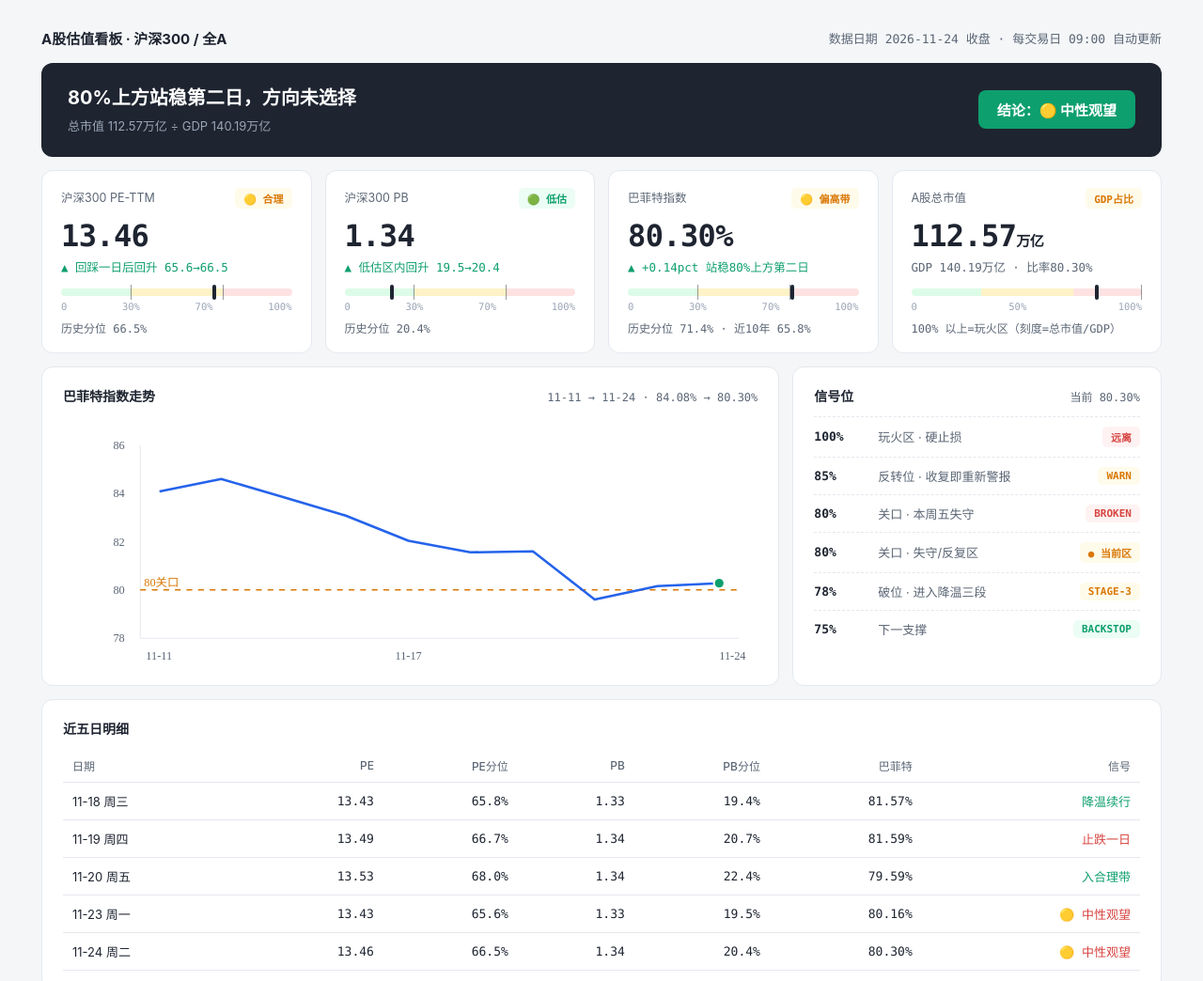
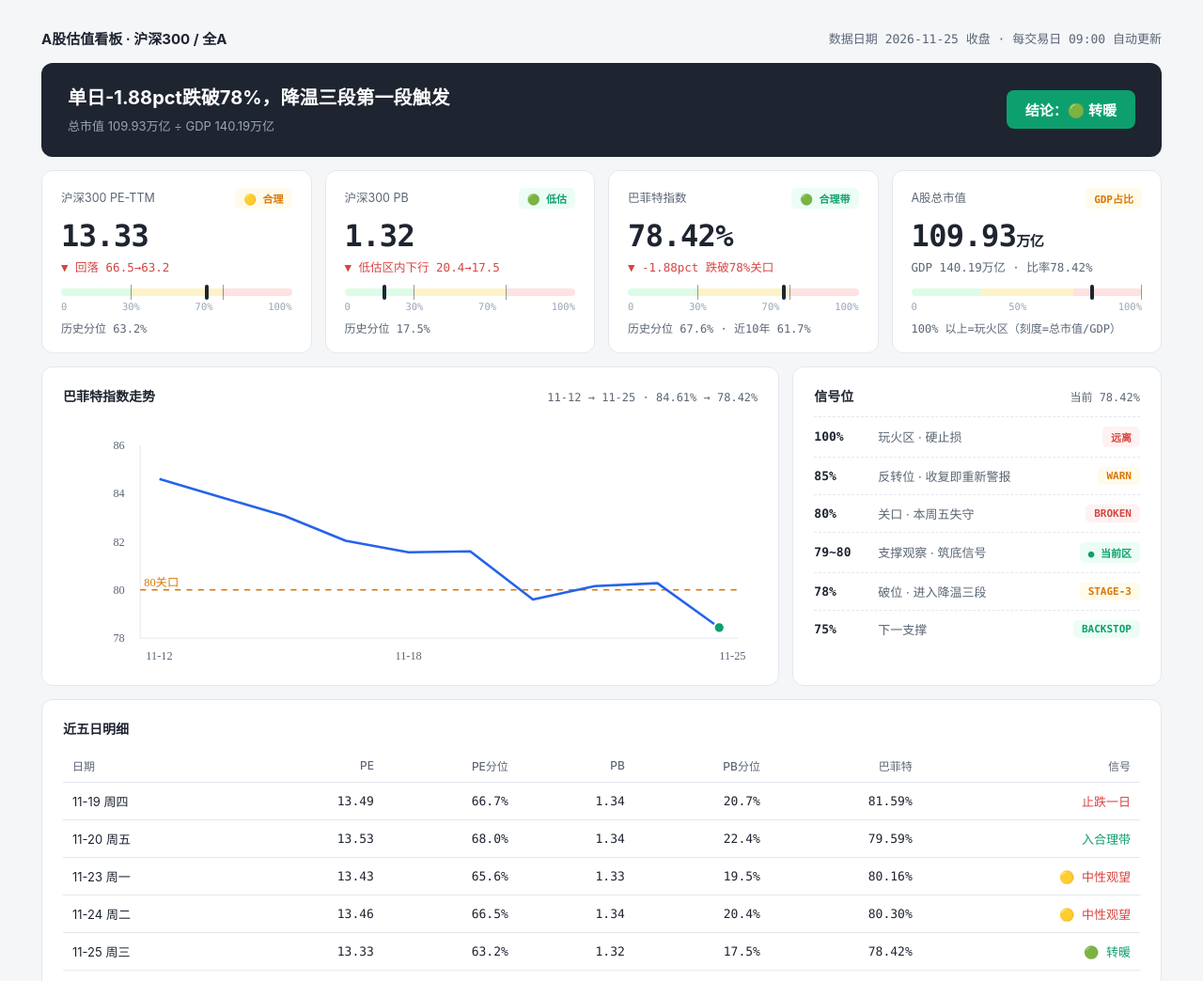
Before and after one commit to marvinxu-free/hs300-dashboard, a plain HTML site: page index.html in a window 1280 px wide. Shown: the top 1044 px of the page at 94% size. Drawn offline with Linux system fonts and the light colour scheme.

Commit message:
daily: 2026-11-25 数据更新

```diff
--- a/buffett_history.csv
+++ b/buffett_history.csv
@@ -12,3 +12,4 @@ date,pe,pe_pct,pb,pb_pct,buf,signal
 2026-11-20,13.53,68.0,1.34,22.4,79.59,入合理带
 2026-11-23,13.43,65.6,1.33,19.5,80.16,🟡 中性观望
 2026-11-24,13.46,66.5,1.34,20.4,80.30,🟡 中性观望
+2026-11-25,13.33,63.2,1.32,17.5,78.42,🟢 转暖
--- a/index.html
+++ b/index.html
@@ -3,7 +3,7 @@
 <head>
 <meta charset="UTF-8">
 <meta name="viewport" content="width=device-width, initial-scale=1.0">
-<title>A股估值看板 · 2026-11-24</title>
+<title>A股估值看板 · 2026-11-25</title>
 <style>
   :root{
     --bg:#f4f6f8; --card:#ffffff; --ink:#1e2430; --sub:#5b6675; --hair:#e4e8ee;
@@ -66,46 +66,46 @@
 <div class="wrap">
   <div class="topbar">
     <span class="brand">A股估值看板 · 沪深300 / 全A</span>
-    <span class="upd">数据日期 2026-11-24 收盘 · 每交易日 09:00 自动更新</span>
+    <span class="upd">数据日期 2026-11-25 收盘 · 每交易日 09:00 自动更新</span>
   </div>
 
   <div class="verdict">
-    <div class="v-main">80%上方站稳第二日，方向未选择
-      <small>总市值 112.57万亿 ÷ GDP 140.19万亿</small>
+    <div class="v-main">单日-1.88pct跌破78%，降温三段第一段触发
+      <small>总市值 109.93万亿 ÷ GDP 140.19万亿</small>
     </div>
-    <div class="v-tag">结论：🟡 中性观望</div>
+    <div class="v-tag">结论：🟢 转暖</div>
   </div>
 
   <div class="kpis">
     <div class="kpi">
       <div class="k-name">沪深300 PE-TTM <span class="badge bg-amber">🟡 合理</span></div>
-      <div class="k-val">13.46</div>
-      <div class="k-chg up">▲ 回踩一日后回升 65.6→66.5</div>
-      <div class="meter"><i class="z30"></i><i class="z70"></i><b style="left:66.5%"></b></div>
+      <div class="k-val">13.33</div>
+      <div class="k-chg dn">▼ 回落 66.5→63.2</div>
+      <div class="meter"><i class="z30"></i><i class="z70"></i><b style="left:63.2%"></b></div>
       <div class="k-scale"><span>0</span><span>30%</span><span>70%</span><span>100%</span></div>
-      <div class="k-pos">历史分位 66.5%</div>
+      <div class="k-pos">历史分位 63.2%</div>
     </div>
     <div class="kpi">
       <div class="k-name">沪深300 PB <span class="badge bg-green">🟢 低估</span></div>
-      <div class="k-val">1.34</div>
-      <div class="k-chg up">▲ 低估区内回升 19.5→20.4</div>
-      <div class="meter"><i class="z30"></i><i class="z70"></i><b style="left:20.4%"></b></div>
+      <div class="k-val">1.32</div>
+      <div class="k-chg dn">▼ 低估区内下行 20.4→17.5</div>
+      <div class="meter"><i class="z30"></i><i class="z70"></i><b style="left:17.5%"></b></div>
       <div class="k-scale"><span>0</span><span>30%</span><span>70%</span><span>100%</span></div>
-      <div class="k-pos">历史分位 20.4%</div>
+      <div class="k-pos">历史分位 17.5%</div>
     </div>
     <div class="kpi">
-      <div class="k-name">巴菲特指数 <span class="badge bg-amber">🟡 偏高带</span></div>
-      <div class="k-val">80.30%</div>
-      <div class="k-chg up">▲ +0.14pct 站稳80%上方第二日</div>
-      <div class="meter"><i class="z30"></i><i class="z70"></i><b style="left:71.4%"></b></div>
+      <div class="k-name">巴菲特指数 <span class="badge bg-green">🟢 合理带</span></div>
+      <div class="k-val">78.42%</div>
+      <div class="k-chg dn">▼ -1.88pct 跌破78%关口</div>
+      <div class="meter"><i class="z30"></i><i class="z70"></i><b style="left:67.6%"></b></div>
       <div class="k-scale"><span>0</span><span>30%</span><span>70%</span><span>100%</span></div>
-      <div class="k-pos">历史分位 71.4% · 近10年 65.8%</div>
+      <div class="k-pos">历史分位 67.6% · 近10年 61.7%</div>
     </div>
     <div class="kpi">
       <div class="k-name">A股总市值 <span class="badge bg-amber">GDP占比</span></div>
-      <div class="k-val">112.57<span style="font-size:15px">万亿</span></div>
-      <div class="k-chg fl">GDP 140.19万亿 · 比率80.30%</div>
-      <div class="meter"><i class="z100"></i><b style="left:80.30%"></b></div>
+      <div class="k-val">109.93<span style="font-size:15px">万亿</span></div>
+      <div class="k-chg fl">GDP 140.19万亿 · 比率78.42%</div>
+      <div class="meter"><i class="z100"></i><b style="left:78.42%"></b></div>
       <div class="k-scale"><span>0</span><span>50%</span><span>100%</span></div>
       <div class="k-pos">100% 以上=玩火区（刻度=总市值/GDP）</div>
     </div>
@@ -113,7 +113,7 @@
 
   <div class="row">
     <div class="card">
-      <h3>巴菲特指数走势 <span>11-11 → 11-24 · 84.08% → 80.30%</span></h3>
+      <h3>巴菲特指数走势 <span>11-12 → 11-25 · 84.61% → 78.42%</span></h3>
       <svg viewBox="0 0 720 260" aria-hidden="true">
         <g font-size="12" fill="#5b6675" font-family="SF Mono">
           <text x="52" y="34">86</text><text x="52" y="84">84</text><text x="52" y="134">82</text><text x="52" y="184">80</text><text x="52" y="234">78</text>
@@ -122,20 +122,20 @@
         <line x1="80" y1="180" x2="700" y2="180" stroke="#d97706" stroke-dasharray="6 6" stroke-width="1.5"/>
         <text x="84" y="176" font-size="12" fill="#d97706" font-family="SF Mono">80关口</text>
         <polyline fill="none" stroke="#2563eb" stroke-width="2.5" stroke-linejoin="round"
-          points="100,78 164,65 229,84 293,103 358,129 422,141 487,140 551,190 616,176 680,173"/>
-        <circle cx="680" cy="173" r="5.5" fill="#0e9f6e" stroke="#fff" stroke-width="2"/>
+          points="100,65 164,84 229,103 293,129 358,141 422,140 487,190 551,176 616,173 680,219"/>
+        <circle cx="680" cy="219" r="5.5" fill="#0e9f6e" stroke="#fff" stroke-width="2"/>
         <g font-size="12" fill="#5b6675" font-family="SF Mono">
-          <text x="86" y="252"  font-size="12" fill="#5b6675" font-family="SF Mono">11-11</text><text x="358" y="252" text-anchor="middle" font-size="12" fill="#5b6675" font-family="SF Mono">11-17</text><text x="680" y="252"  font-size="12" fill="#5b6675" font-family="SF Mono">11-24</text>
+          <text x="86" y="252"  font-size="12" fill="#5b6675" font-family="SF Mono">11-12</text><text x="358" y="252" text-anchor="middle" font-size="12" fill="#5b6675" font-family="SF Mono">11-18</text><text x="680" y="252"  font-size="12" fill="#5b6675" font-family="SF Mono">11-25</text>
         </g>
       </svg>
     </div>
     <div class="card">
-      <h3>信号位 <span>当前 80.30%</span></h3>
+      <h3>信号位 <span>当前 78.42%</span></h3>
       <ul class="levels">
         <li><span class="lv-v">100%</span><span class="lv-d">玩火区 · 硬止损</span><span class="badge bg-red">远离</span></li>
         <li><span class="lv-v">85%</span><span class="lv-d">反转位 · 收复即重新警报</span><span class="badge bg-amber">WARN</span></li>
         <li><span class="lv-v">80%</span><span class="lv-d">关口 · 本周五失守</span><span class="badge bg-red">BROKEN</span></li>
-        <li><span class="lv-v">80%</span><span class="lv-d">关口 · 失守/反复区</span><span class="badge bg-amber">● 当前区</span></li>
+        <li><span class="lv-v">79~80</span><span class="lv-d">支撑观察 · 筑底信号</span><span class="badge bg-green">● 当前区</span></li>
         <li><span class="lv-v">78%</span><span class="lv-d">破位 · 进入降温三段</span><span class="badge bg-amber">STAGE-3</span></li>
         <li><span class="lv-v">75%</span><span class="lv-d">下一支撑</span><span class="badge bg-green">BACKSTOP</span></li>
       </ul>
@@ -146,17 +146,17 @@
     <h3>近五日明细</h3>
     <table class="tbl">
       <tr><th>日期</th><th>PE</th><th>PE分位</th><th>PB</th><th>PB分位</th><th>巴菲特</th><th>信号</th></tr>
-      <tr><td>11-18 周三</td><td>13.43</td><td>65.8%</td><td>1.33</td><td>19.4%</td><td>81.57%</td><td class="up">降温续行</td></tr>
       <tr><td>11-19 周四</td><td>13.49</td><td>66.7%</td><td>1.34</td><td>20.7%</td><td>81.59%</td><td class="dn">止跌一日</td></tr>
       <tr><td>11-20 周五</td><td>13.53</td><td>68.0%</td><td>1.34</td><td>22.4%</td><td>79.59%</td><td class="up">入合理带</td></tr>
       <tr><td>11-23 周一</td><td>13.43</td><td>65.6%</td><td>1.33</td><td>19.5%</td><td>80.16%</td><td class="dn">🟡 中性观望</td></tr>
       <tr><td>11-24 周二</td><td>13.46</td><td>66.5%</td><td>1.34</td><td>20.4%</td><td>80.30%</td><td class="dn">🟡 中性观望</td></tr>
+      <tr><td>11-25 周三</td><td>13.33</td><td>63.2%</td><td>1.32</td><td>17.5%</td><td>78.42%</td><td class="up">🟢 转暖</td></tr>
     </table>
   </div>
 
   <div class="conclusion">
     <span class="tag">今日结论</span><br>
-    80%关口上方站稳第二日（80.16→80.30），但+0.14pct只能算原地踏步，方向仍未选择。蓝筹与总量保持同步小幅波动，是典型的等待选择方向形态；站稳82%以上＝降温暂告段落，跌破78%才计入降温三段，反转位85%不变。
+    80%上方反复争夺以向下突破收场：单日-1.88pct为本轮调整最大跌幅，总市值缩水2.64万亿。蓝筹与总量同向回落无背离，属挤泡沫不伤核心的健康降温。今日起进入降温三段剧本：第一段支撑75%，失守看72%，70%为合理带下沿；反转位85%不变。单日大跌后有惯性，不急于抄底、等75%附近企稳信号。
   </div>
 
   <footer>
```
